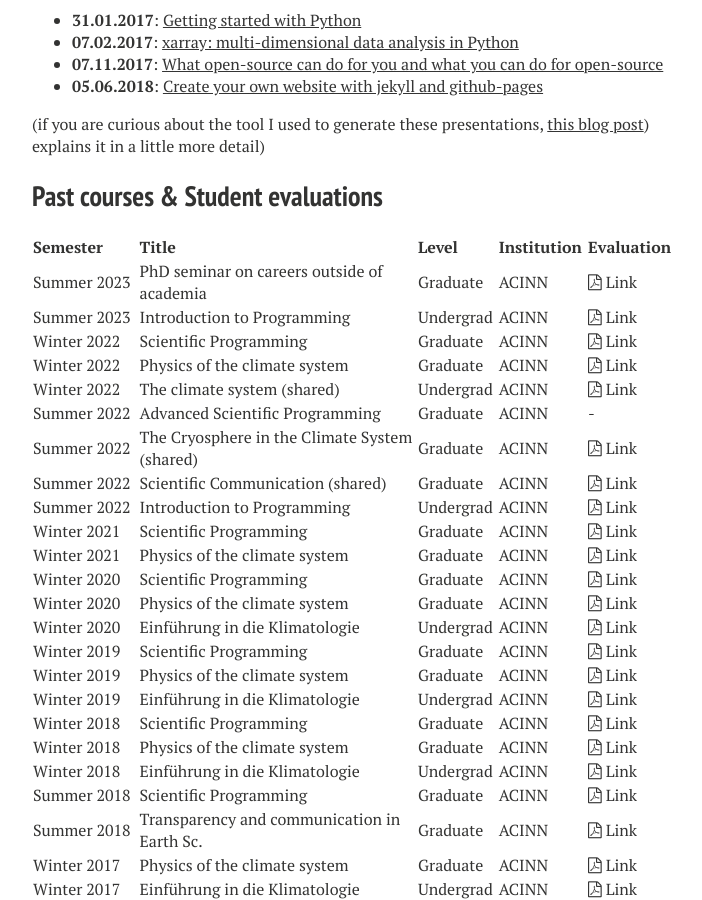
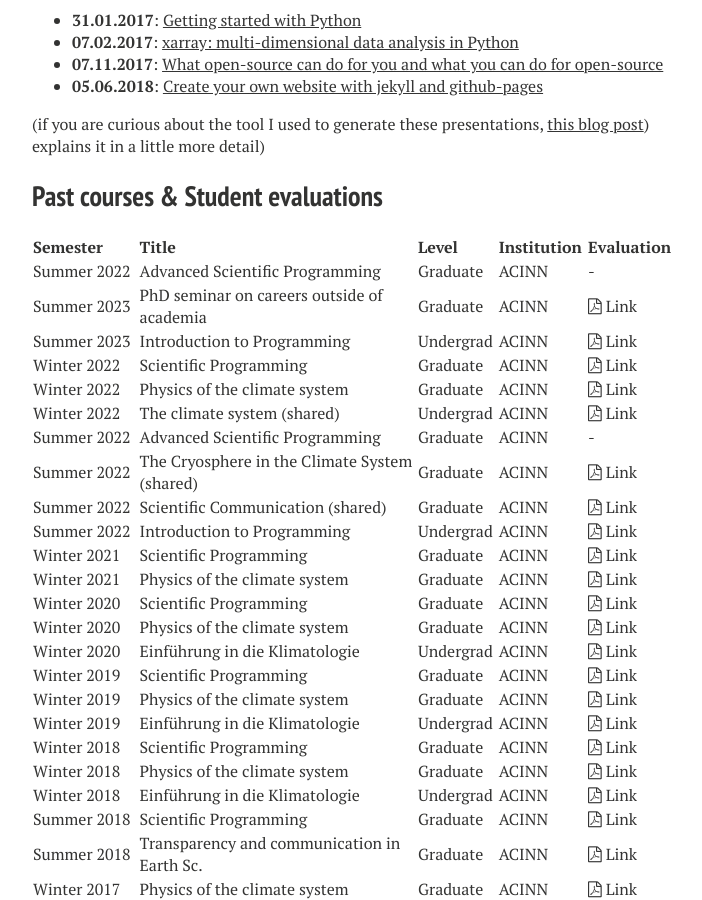
Before and after one commit to fmaussion/fmaussion.github.io, a Jekyll site: the page built from teaching/index.md, in a window 1280 px wide and 900 px high, scrolled down 2671 px. Shown: the whole window, without its empty margins (288-990 px from the left). Built offline with Jekyll 4.4.1, drawn with Linux system fonts in a browser that asks for light colours; nearby versions of some CDN libraries.

Commit message:
add advpro

```diff
--- a/teaching/index.md
+++ b/teaching/index.md
@@ -114,6 +114,7 @@ explains it in a little more detail)
 
 Semester&nbsp;&nbsp;&nbsp;&nbsp;&nbsp;&nbsp;&nbsp;&nbsp; | Title&nbsp;&nbsp;&nbsp;&nbsp;&nbsp;&nbsp;&nbsp;&nbsp;&nbsp;&nbsp;&nbsp;&nbsp;&nbsp;&nbsp;&nbsp;&nbsp;&nbsp;&nbsp;&nbsp;&nbsp;&nbsp;&nbsp;&nbsp;&nbsp;&nbsp;&nbsp;&nbsp;&nbsp;&nbsp;&nbsp;&nbsp; | Level | Institution&nbsp; | Evaluation |
 :---|:---|:---|:---|:---|:---|
+Summer 2022 | Advanced Scientific Programming | Graduate | ACINN | - |
 Summer 2023 | PhD seminar on careers outside of academia  | Graduate | ACINN | [<i class="fa fa-file-pdf-o" aria-hidden="true"></i> Link](/images/teaching/eval/2023SS_Career.pdf)  |
 Summer 2023 | Introduction to Programming | Undergrad&nbsp; | ACINN | [<i class="fa fa-file-pdf-o" aria-hidden="true"></i> Link](/images/teaching/eval/2023SS_InPro.pdf)  |
 Winter 2022 | Scientific Programming | Graduate | ACINN | [<i class="fa fa-file-pdf-o" aria-hidden="true"></i> Link](/images/teaching/eval/2022WS_SciPro.pdf)  |
```
